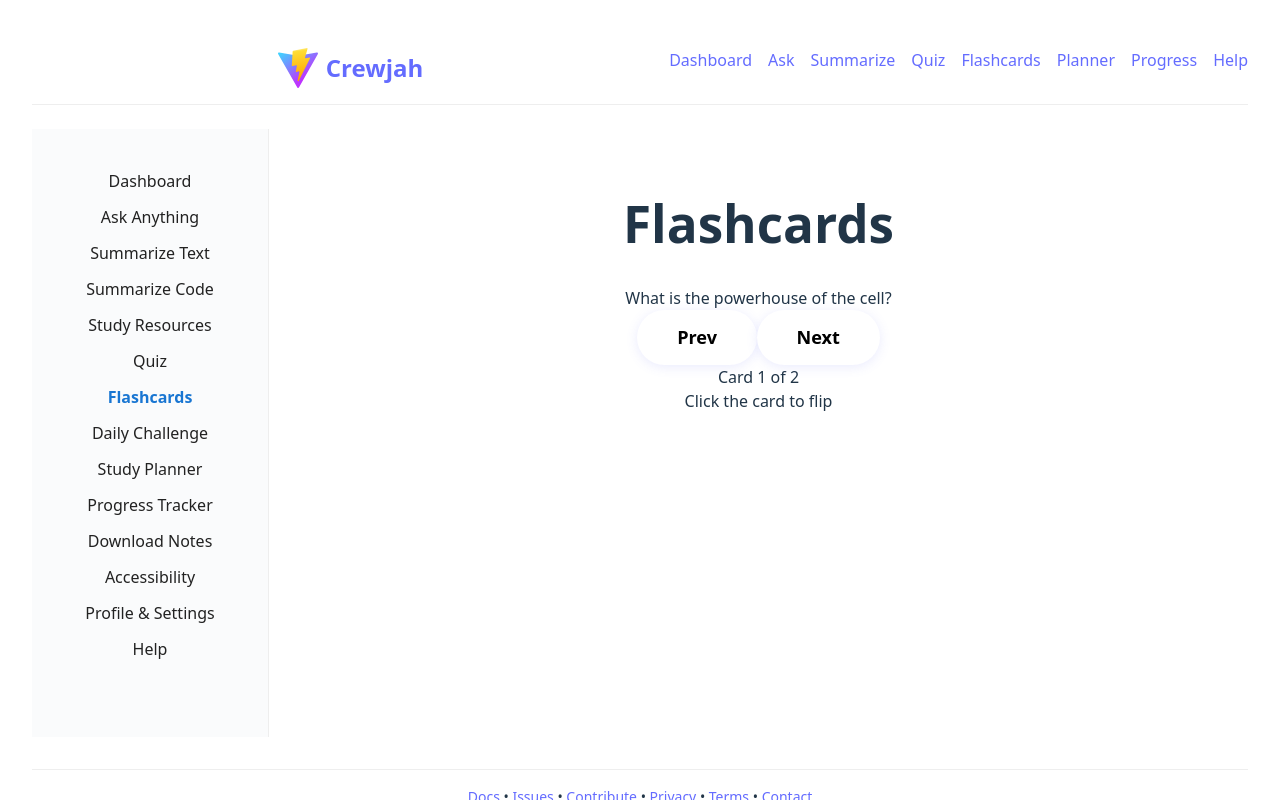
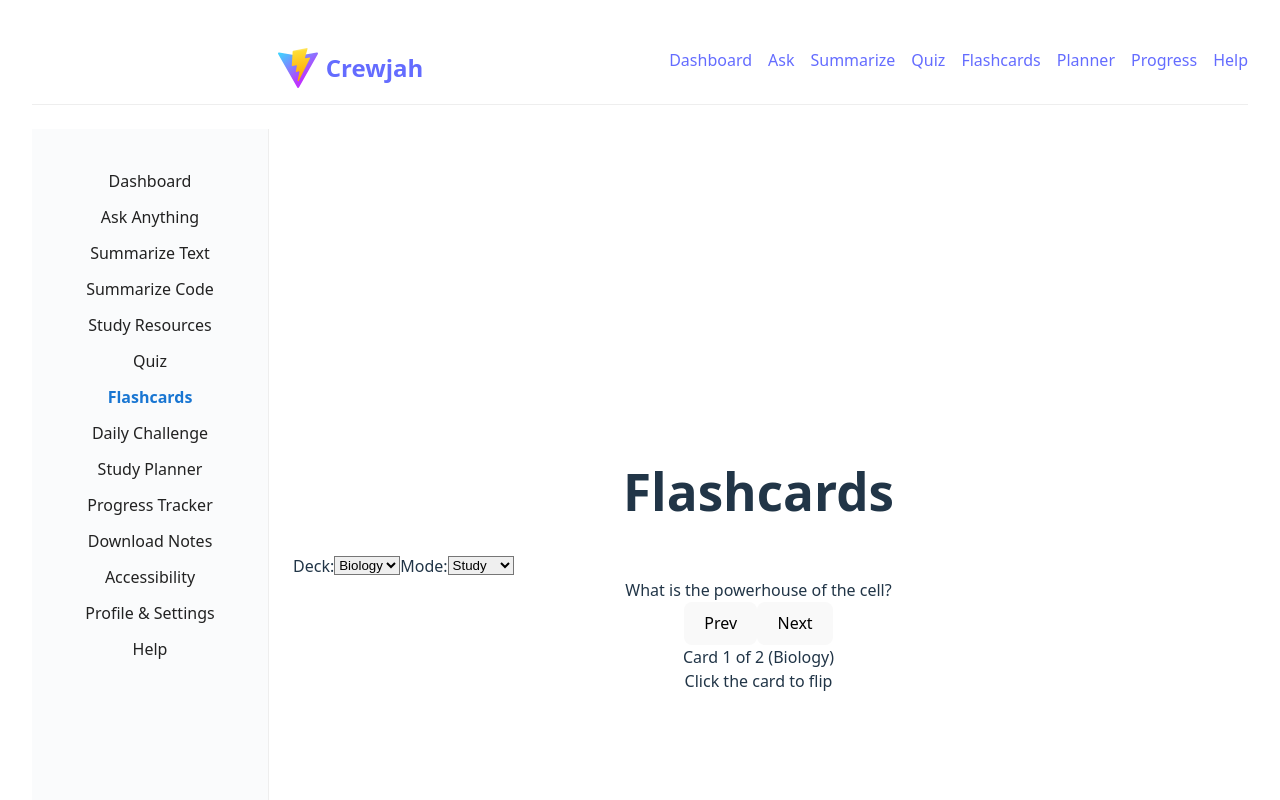
Before and after one commit to Crewjah/Crewjah, a React (Vite) app in the folder client/: page /flashcards in a window 1280 px wide. Shown: the top 800 px of the page. Built offline with nearby package versions, Linux system fonts and the light colour scheme.

Commit message:
Update Flashcards.jsx: flashcards redesign

```diff
--- a/client/src/pages/Flashcards.jsx
+++ b/client/src/pages/Flashcards.jsx
@@ -1,33 +1,60 @@
+
 import { useState } from 'react';
 
-const mockCards = [
+const decks = [
+  { name: 'Biology', cards: [
     { front: 'What is the powerhouse of the cell?', back: 'Mitochondria' },
+    { front: 'Photosynthesis occurs in the?', back: 'Chloroplast' }
+  ] },
+  { name: 'React', cards: [
     { front: 'React is a ___ library.', back: 'JavaScript' },
+    { front: 'What hook manages state?', back: 'useState' }
+  ] }
 ];
 
 const Flashcards = () => {
+  const [deckIdx, setDeckIdx] = useState(0);
   const [idx, setIdx] = useState(0);
   const [flipped, setFlipped] = useState(false);
+  const [mode, setMode] = useState('study');
 
-  const card = mockCards[idx];
+  const deck = decks[deckIdx];
+  const card = deck.cards[idx];
 
   function handleFlip() {
     setFlipped(f => !f);
   }
   function handleNext() {
-    setIdx(i => (i + 1) % mockCards.length);
+    setIdx(i => (i + 1) % deck.cards.length);
     setFlipped(false);
   }
   function handlePrev() {
-    setIdx(i => (i - 1 + mockCards.length) % mockCards.length);
+    setIdx(i => (i - 1 + deck.cards.length) % deck.cards.length);
+    setFlipped(false);
+  }
+  function handleDeckChange(e) {
+    setDeckIdx(Number(e.target.value));
+    setIdx(0);
     setFlipped(false);
   }
 
   return (
-    <div className="edu-page edu-flashcards">
-      <h1>Flashcards</h1>
+    <div className="min-h-screen flex items-center justify-center bg-blue-50">
+      <div className="bg-white rounded-xl shadow-lg p-8 w-full max-w-xl flex flex-col items-center">
+        <h1 className="text-2xl font-bold mb-6 text-primary">Flashcards</h1>
+        <div className="mb-4 w-full flex gap-4 items-center">
+          <label className="font-medium">Deck:</label>
+          <select value={deckIdx} onChange={handleDeckChange} className="px-2 py-1 border rounded">
+            {decks.map((d, i) => <option key={d.name} value={i}>{d.name}</option>)}
+          </select>
+          <label className="font-medium ml-4">Mode:</label>
+          <select value={mode} onChange={e => setMode(e.target.value)} className="px-2 py-1 border rounded">
+            <option value="study">Study</option>
+            <option value="review">Review</option>
+          </select>
+        </div>
         <div
-        className="edu-flashcard transition-all duration-300 ease-in-out bg-gradient-to-r from-blue-100 to-purple-100 hover:from-purple-200 hover:to-blue-200 text-gray-800 font-semibold py-8 px-6 rounded-lg shadow-lg hover:scale-105 cursor-pointer"
+          className={`w-full bg-blue-100 rounded-lg shadow p-8 flex items-center justify-center mb-4 cursor-pointer select-none text-lg font-semibold ${flipped ? 'bg-primary text-white' : 'text-primary'}`}
           onClick={handleFlip}
           tabIndex={0}
           role="button"
@@ -35,22 +62,13 @@ const Flashcards = () => {
         >
           {flipped ? card.back : card.front}
         </div>
-      <div className="edu-flashcard-controls">
-        <button
-          className="edu-btn transition-all duration-300 ease-in-out bg-gradient-to-r from-green-400 to-blue-400 hover:from-blue-400 hover:to-green-400 text-white font-semibold py-2 px-6 rounded-lg shadow-lg hover:scale-105 focus:outline-none focus:ring-2 focus:ring-green-400 mr-2"
-          onClick={handlePrev}
-        >
-          Prev
-        </button>
-        <button
-          className="edu-btn transition-all duration-300 ease-in-out bg-gradient-to-r from-purple-400 to-pink-400 hover:from-pink-400 hover:to-purple-400 text-white font-semibold py-2 px-6 rounded-lg shadow-lg hover:scale-105 focus:outline-none focus:ring-2 focus:ring-purple-400"
-          onClick={handleNext}
-        >
-          Next
-        </button>
+        <div className="flex gap-4 mb-4">
+          <button className="py-2 px-6 bg-gray-100 text-gray-700 rounded hover:bg-gray-200" onClick={handlePrev}>Prev</button>
+          <button className="py-2 px-6 bg-primary text-white rounded hover:bg-primaryHover" onClick={handleNext}>Next</button>
         </div>
-      <div className="edu-flashcard-progress">Card {idx + 1} of {mockCards.length}</div>
-      <div className="edu-flashcard-tip">Click the card to flip</div>
+        <div className="mb-2 text-sm text-gray-500">Card {idx + 1} of {deck.cards.length} ({deck.name})</div>
+        <div className="mb-2 text-xs text-gray-400">Click the card to flip</div>
+      </div>
     </div>
   );
 }
```
Lines whose indentation alone changed are shown as unchanged.
